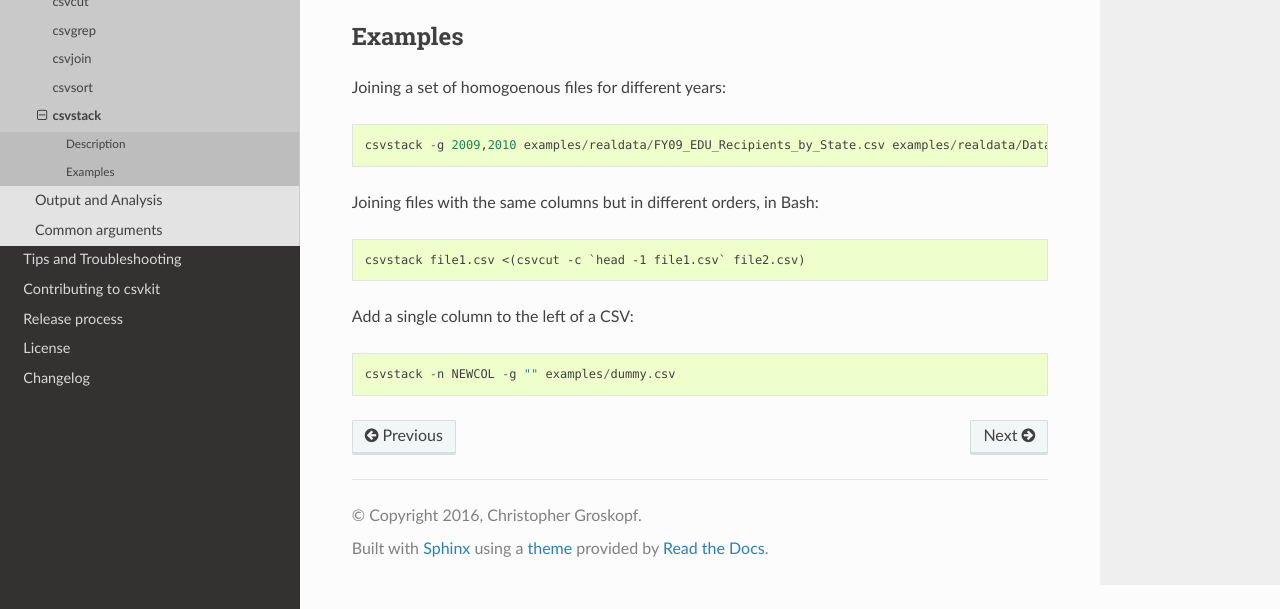
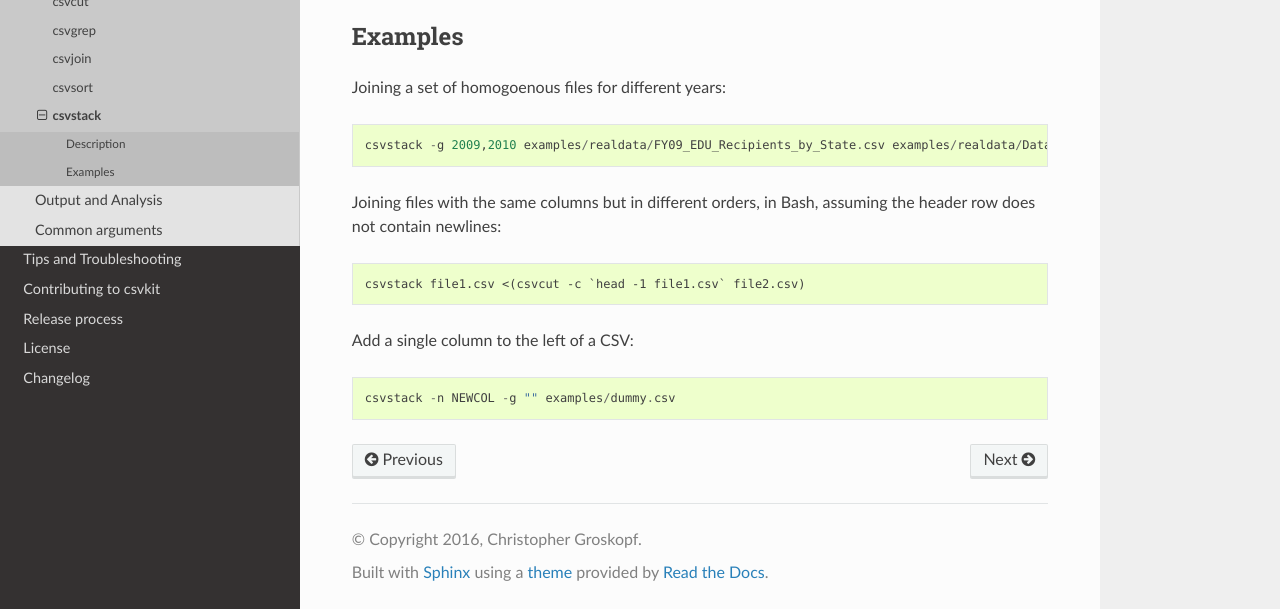
Before and after one commit to wireservice/csvkit, a Sphinx documentation site: the page built from docs/scripts/csvstack.rst, in a window 1280 px wide and 900 px high, scrolled down 595 px, cut to the strip 291-900 px from the top of the window. Built offline with Sphinx 7.4.7 and the Read the Docs theme 2.0.0, drawn with Linux system fonts in a browser that asks for light colours.

Commit message:
docs: Add clarification, #245

```diff
--- a/docs/scripts/csvstack.rst
+++ b/docs/scripts/csvstack.rst
@@ -46,7 +46,7 @@ Joining a set of homogoenous files for different years::
 
     csvstack -g 2009,2010 examples/realdata/FY09_EDU_Recipients_by_State.csv examples/realdata/Datagov_FY10_EDU_recp_by_State.csv
 
-Joining files with the same columns but in different orders, in Bash::
+Joining files with the same columns but in different orders, in Bash, assuming the header row does not contain newlines::
 
     csvstack file1.csv <(csvcut -c `head -1 file1.csv` file2.csv)
 
```
